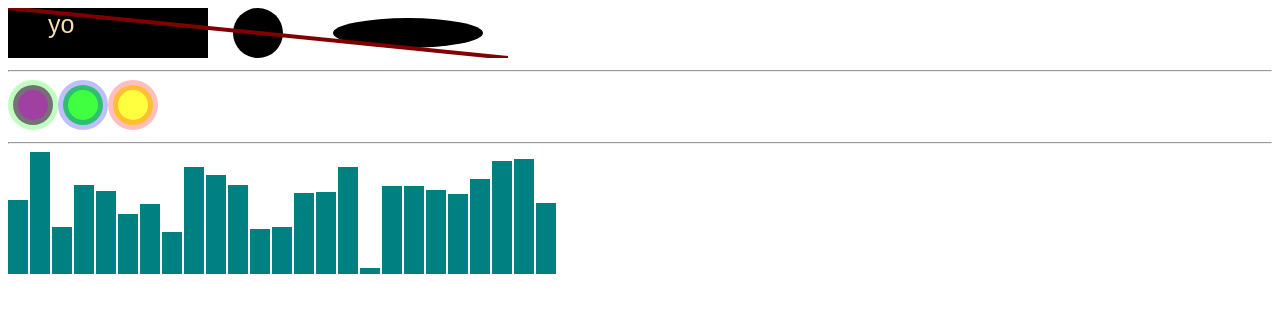
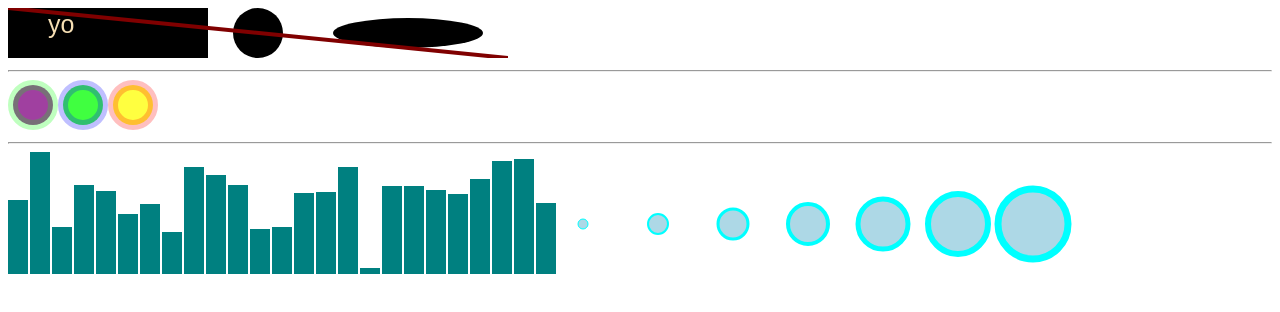
Before and after one commit to logicmason/svg-playground, a plain HTML site: page index.html in a window 1280 px wide. Drawn offline with nearby package versions, Linux system fonts and the light colour scheme.

Commit message:
adds data-generated circles

```diff
--- a/index.html
+++ b/index.html
@@ -37,6 +37,7 @@
     <hr>
     <script type="text/javascript">
       // Your beautiful D3 code will go here
+      var w = 600, h = 100; // width and height
       var dataset = [];
       for (var i = 0; i < 25; i++) {
         var newNumber = Math.random() * 5 + Math.random() * 5 + Math.random() * 5;
@@ -63,6 +64,27 @@
         .style("height", function(d) {
           return d*10 + "px";
         });
+
+      var svg = d3.select("body")
+                  .append("svg")
+                  .attr('width', w)
+                  .attr('height', h);
+
+      var dataset2 = [5, 10, 15, 20, 25, 30, 35];
+      var circles = svg.selectAll("circle")
+          .data(dataset2)
+          .enter()
+          .append("circle")
+
+      circles.attr("cx", function(d, i) {
+        return (i * 75) + 25;
+      })
+      .attr("cy", h/2)
+      .attr("r", function(d) { return d; })
+      .attr("stroke", "aqua")
+      .attr("stroke-width", function(d) { return d / 5;})
+      .attr("fill", "lightblue");
+
     </script>
   </body>
 </html>
```
Lines whose indentation alone changed are shown as unchanged.
